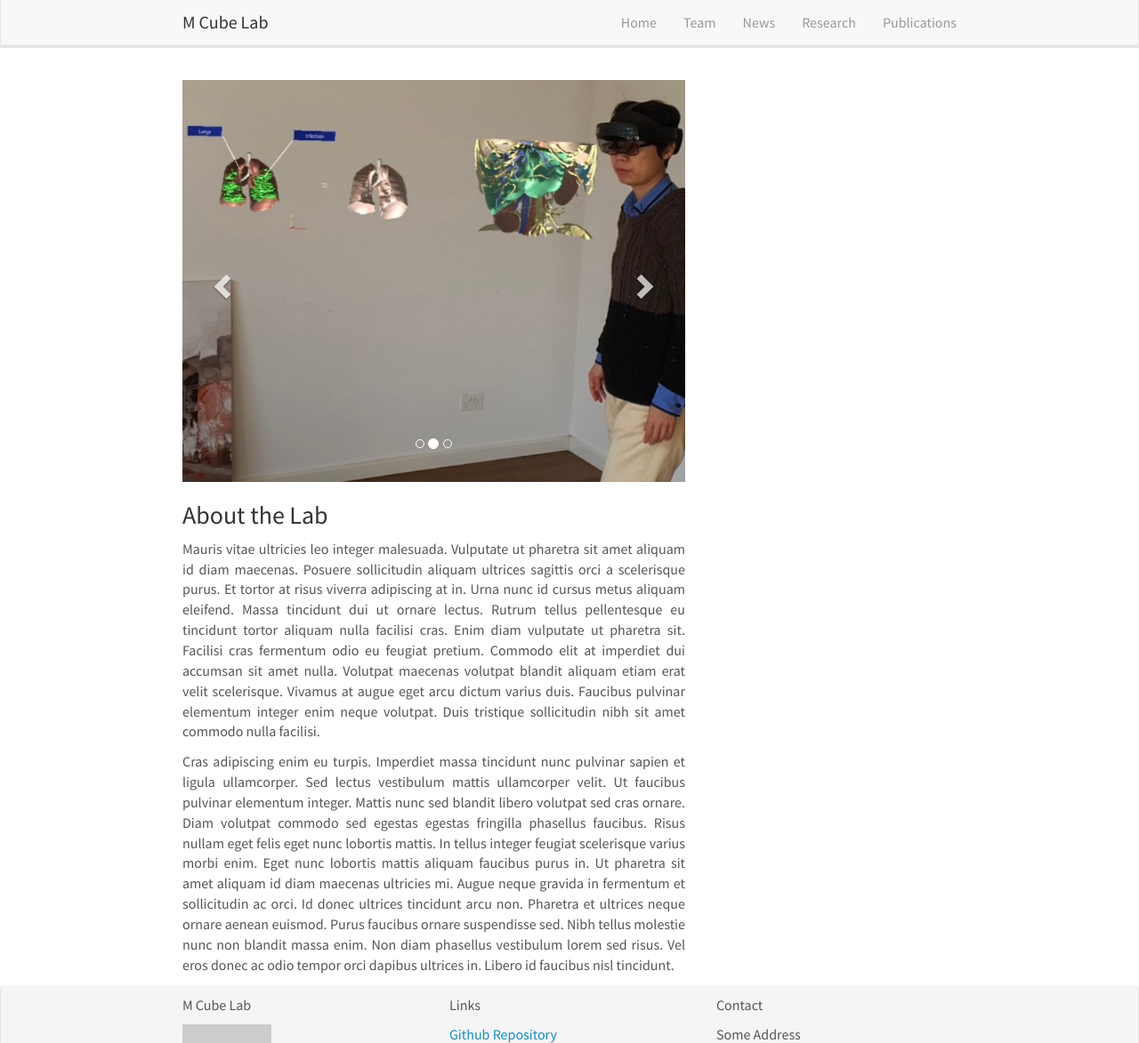
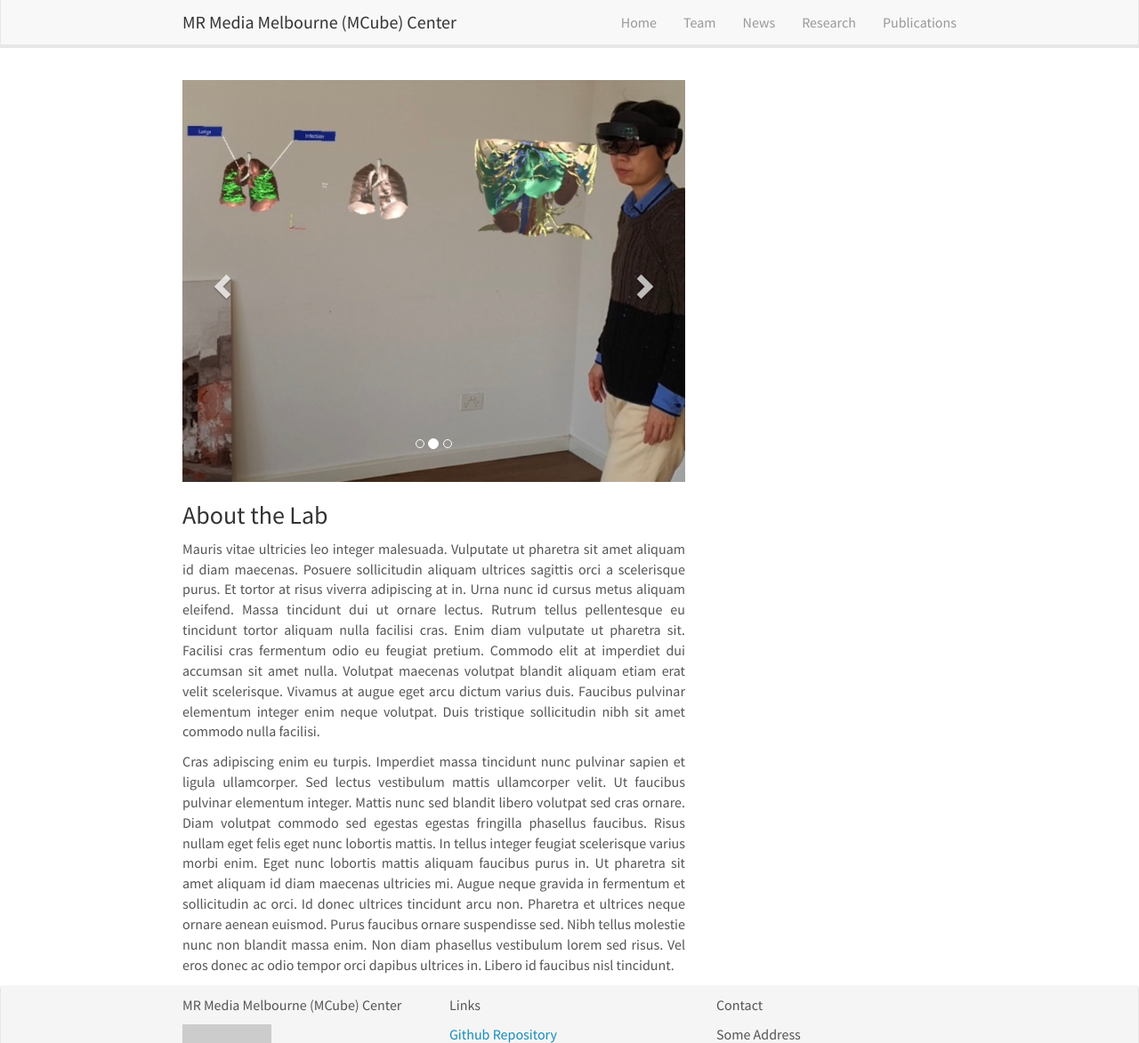
Before and after one commit to m3lab-ltu/m3lab-ltu.github.io, a Jekyll site: the page built from _pages/home.md, in a window 1280 px wide and 1173 px high. Shown: the whole window at 89% size. Built offline with Jekyll 4.4.1, drawn with Linux system fonts in a browser that asks for light colours; nearby versions of some CDN libraries; comment, search, counter and statistics services are not loaded.

Commit message:
Add files via upload

```diff
--- a/_config.yml
+++ b/_config.yml
@@ -6,7 +6,7 @@
 # 'jekyll serve'. If you change this file, please restart the server process.
 
 # Site settings
-title: M Cube Lab
+title: MR Media Melbourne (MCube) Center
 email: your-email@domain.com
 description: > # this means to ignore newlines until "baseurl:"
   Write an awesome description for your new site here. You can edit this
```
